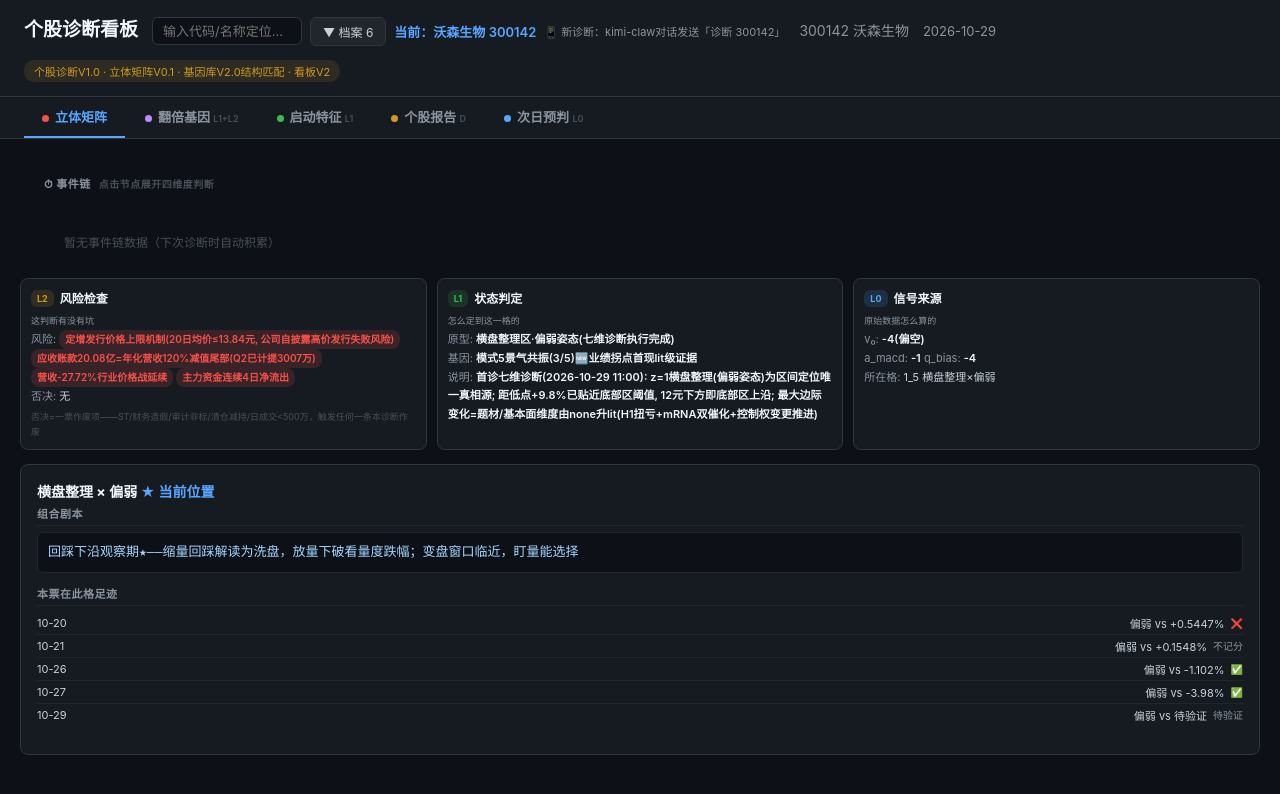
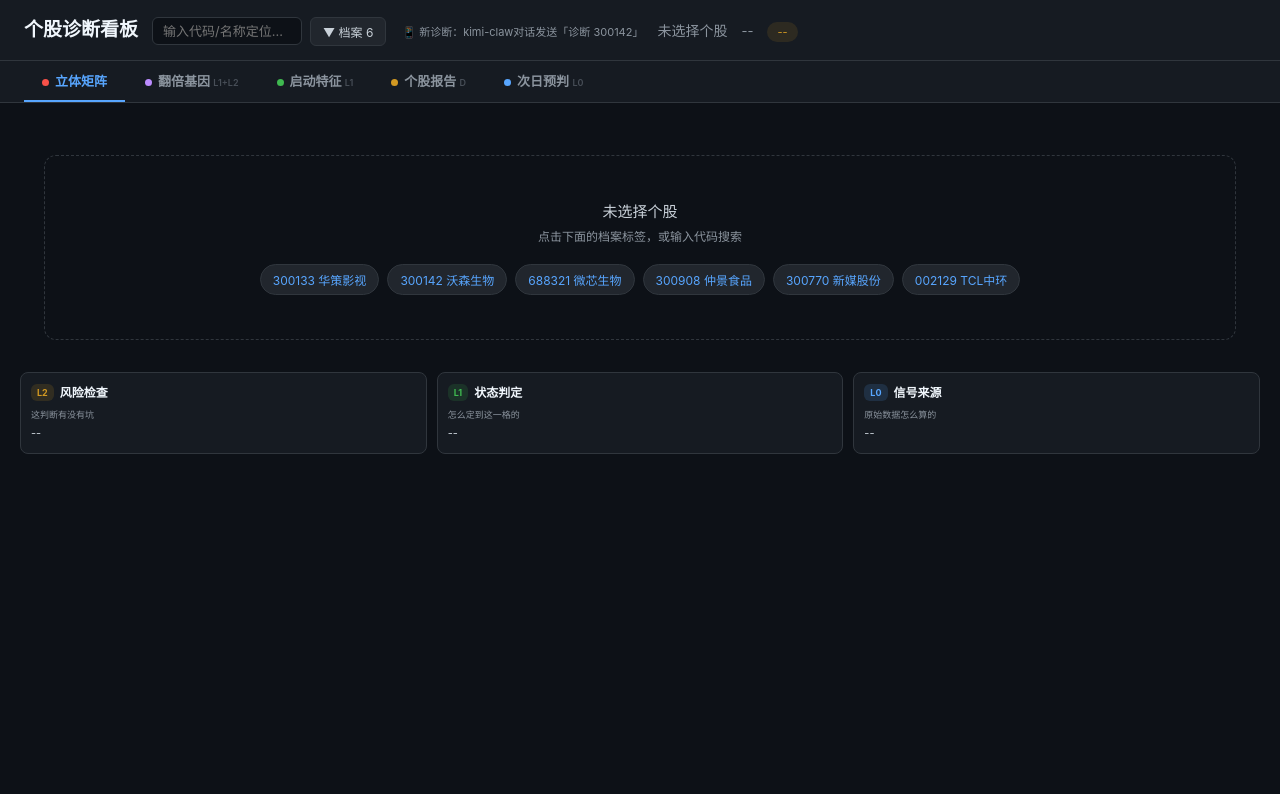
Before and after one commit to xiaoyi0319a/yixue-dashboard, a Jekyll site: the page stock.html, which Jekyll copies as it is, in a window 1280 px wide. Shown: the top 794 px of the page. Built offline with Jekyll 4.4.1, drawn with Linux system fonts in a browser that asks for light colours.

Commit message:
feat(stock): 空状态首页——首次打开未选个股时显示档案标签chips，选中后加载；移除强制默认300142

```diff
--- a/stock.html
+++ b/stock.html
@@ -183,6 +183,13 @@ td{color:#c9d1d9}
 <!-- ============ 视图0: 立体矩阵（核心格网图） ============ -->
 <div class="view active" id="view-fusion">
 
+  <!-- ⭐空状态（V1.3-patch1——首次打开未选个股时显示，选中后隐藏） -->
+  <div id="empty-state" style="margin:32px 24px;padding:44px 20px;text-align:center;border:1px dashed #30363d;border-radius:12px;display:none">
+    <div style="font-size:15px;color:#c9d1d9;margin-bottom:6px">未选择个股</div>
+    <div style="font-size:12px;color:#8b949e;margin-bottom:20px">点击下面的档案标签，或输入代码搜索</div>
+    <div id="empty-stocks" style="display:flex;flex-wrap:wrap;gap:8px;justify-content:center"></div>
+  </div>
+
   <!-- ⭐诊断综合结论（V1.3——四维度独立输出后按逻辑合成，置顶=诊断报告核心） -->
   <div id="verdict-card" style="margin:16px 24px 0;padding:14px;background:#1c2129;border:1px solid #58a6ff44;border-radius:10px;display:none">
     <div style="color:#58a6ff;font-weight:700;font-size:13px;margin-bottom:8px">📋 诊断综合结论</div>
@@ -305,11 +312,23 @@ td{color:#c9d1d9}
 const DATA_URL='data/stock_pipeline_latest.json';
 let D=null;
 function diagStatus(t){const e=document.getElementById('diagStatus');if(e)e.textContent=t}
+function showEmpty(){
+  D=null;
+  const es=document.getElementById('empty-state');if(es)es.style.display='block';
+  ['verdict-card','timeline-section','mg-pricing-detail','layers-row','fu-detail','compareBar'].forEach(id=>{const e=document.getElementById(id);if(e)e.style.display='none'});
+  const gw=document.getElementById('mg-grid-wrap');if(gw)gw.style.display='none';
+  const cs=document.getElementById('curStock');if(cs)cs.textContent='';
+  const hs=document.getElementById('h-stock');if(hs)hs.textContent='未选择个股';
+  document.getElementById('h-date').textContent='--';
+  const chips=(IDX.stocks||[]).map(s=>`<span onclick="selectStock('${s.code}')" style="padding:6px 12px;background:#21262d;border-radius:16px;cursor:pointer;font-size:12px;color:#58a6ff;border:1px solid #30363d">${s.code} ${s.name}</span>`).join('');
+  document.getElementById('empty-stocks').innerHTML=chips||'<span style="color:#484f58;font-size:12px">暂无档案——对话中发送"诊断 {代码}"创建首诊</span>';
+}
 function loadSwitcher(){
  fetch('data/diagnoses_index.json?t='+Date.now()).then(r=>r.json()).then(idx=>{
   IDX=idx;
   document.getElementById('stockCount').textContent=idx.stocks.length;
   fillListPanel();
+  if(!D)showEmpty();
  }).catch(()=>{});
 }
 function stockRow(s){
@@ -352,10 +371,10 @@ document.addEventListener('click',e=>{
 function selectStock(code){CUR.code=code;document.getElementById('stockListPanel').style.display='none';document.getElementById('searchDrop').style.display='none';loadFor(code)}
 function loadFor(code){
  const u='data/diagnose_'+code+'.json';
- fetch(u+'?t='+Date.now()).then(r=>{if(!r.ok)throw 0;return r.json()}).then(d=>{D=d;renderAll();const s=IDX.stocks.find(x=>x.code===code);document.getElementById('curStock').textContent=s?('当前：'+s.name+' '+code+(s.count>1?'（已诊断'+s.count+'次）':'')):(code)}).catch(()=>{document.getElementById('h-date').textContent='暂无数据'});
+ fetch(u+'?t='+Date.now()).then(r=>{if(!r.ok)throw 0;return r.json()}).then(d=>{D=d;const es=document.getElementById('empty-state');if(es)es.style.display='none';['timeline-section','layers-row'].forEach(id=>{const e=document.getElementById(id);if(e)e.style.display=''});renderAll();const s=IDX.stocks.find(x=>x.code===code);document.getElementById('curStock').textContent=s?('当前：'+s.name+' '+code+(s.count>1?'（已诊断'+s.count+'次）':'')):(code)}).catch(()=>{showEmpty();document.getElementById('h-date').textContent='档案不存在'});
 }
-function load(){IDX={stocks:[]};CUR={code:'300142'};loadSwitcher();loadFor(CUR.code);setInterval(loadSwitcher,300000)}
-let IDX={stocks:[]},CUR={code:'300142'};
+function load(){IDX={stocks:[]};CUR={code:null};loadSwitcher();setInterval(loadSwitcher,300000)}
+let IDX={stocks:[]},CUR={code:null};
 function showView(v){document.querySelectorAll('.tab').forEach(t=>t.classList.toggle('active',t.dataset.view===v));document.querySelectorAll('.view').forEach(x=>x.classList.toggle('active',x.id==='view-'+v))}
 
 function renderAll(){
```
